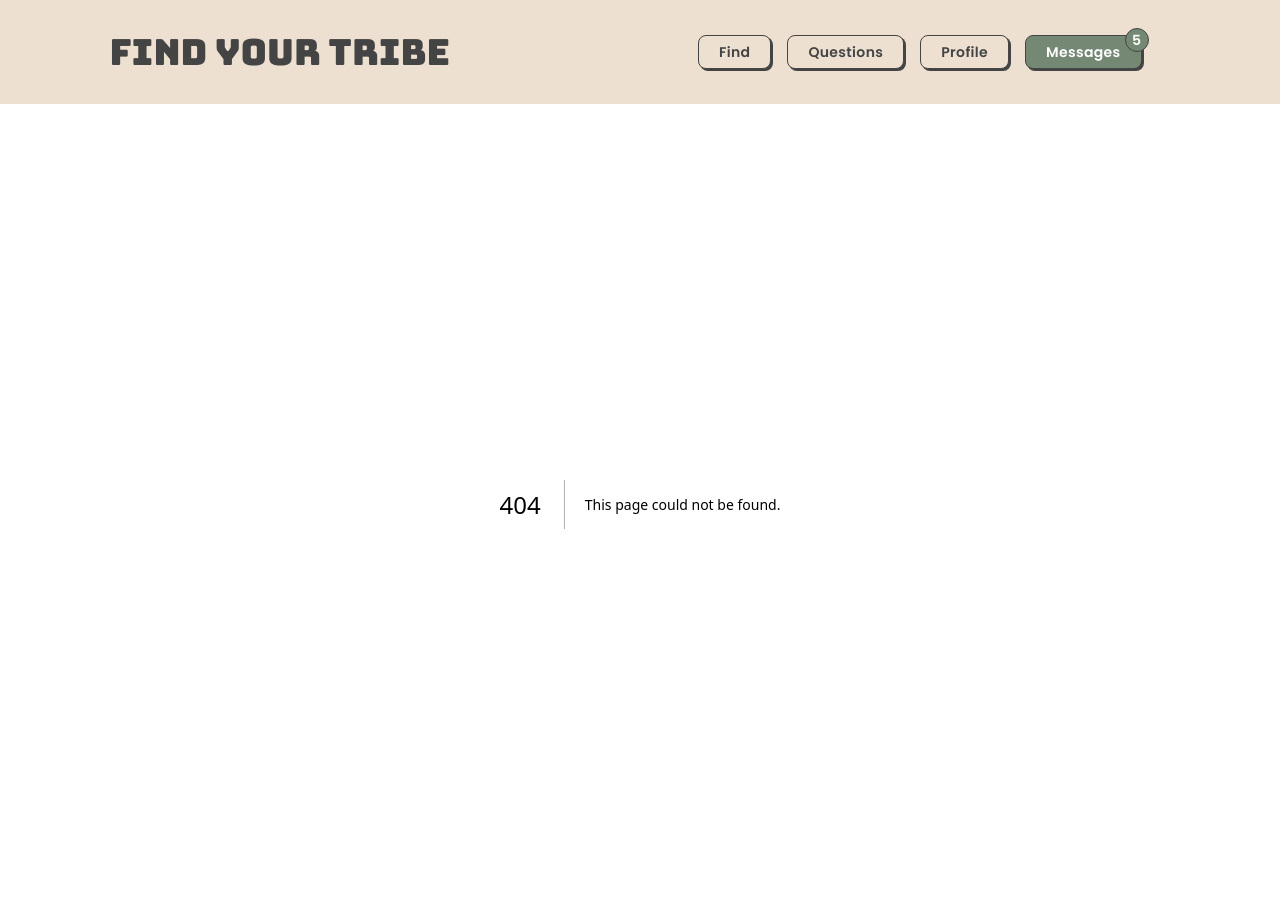
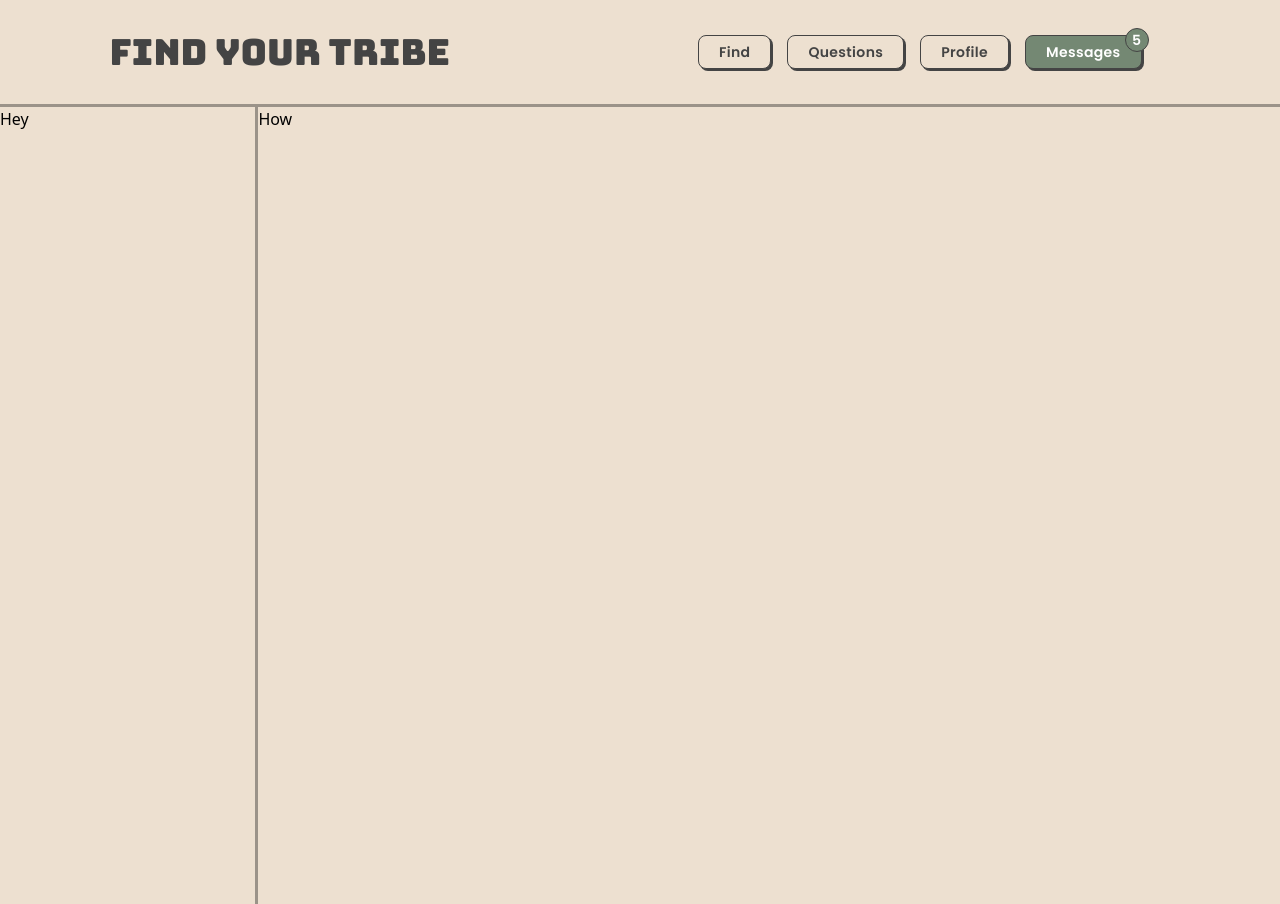
Before and after one commit to MUHSIN-M-P/Project-FindMyFriend, a Next.js app in the folder frontend/: page /chat in a window 1280 px wide. Before the commit this address had no page. Built offline with nearby package versions, Linux system fonts and the light colour scheme.

Commit message:
feat: create basic structure

```diff
--- /dev/null
+++ b/frontend/src/app/chat/page.tsx
@@ -0,0 +1,18 @@
+const page = () => {
+  return (
+    <div className="flex flex-col w-full h-screen">
+      <div className="h-[3px] bg-retro_border w-full"></div>
+      <div className="flex h-full w-[100vw] justify-around">
+        <div className="contacts md:w-[30vw] lg:w-[20vw]">
+          Hey
+        </div>
+        <div className="w-[3px] bg-retro_border h-full"></div>
+        <div className="chat md:w-[70vw] lg:w-[80vw]">
+          How
+        </div>
+      </div>
+    </div>
+  )
+}
+
+export default page
```
